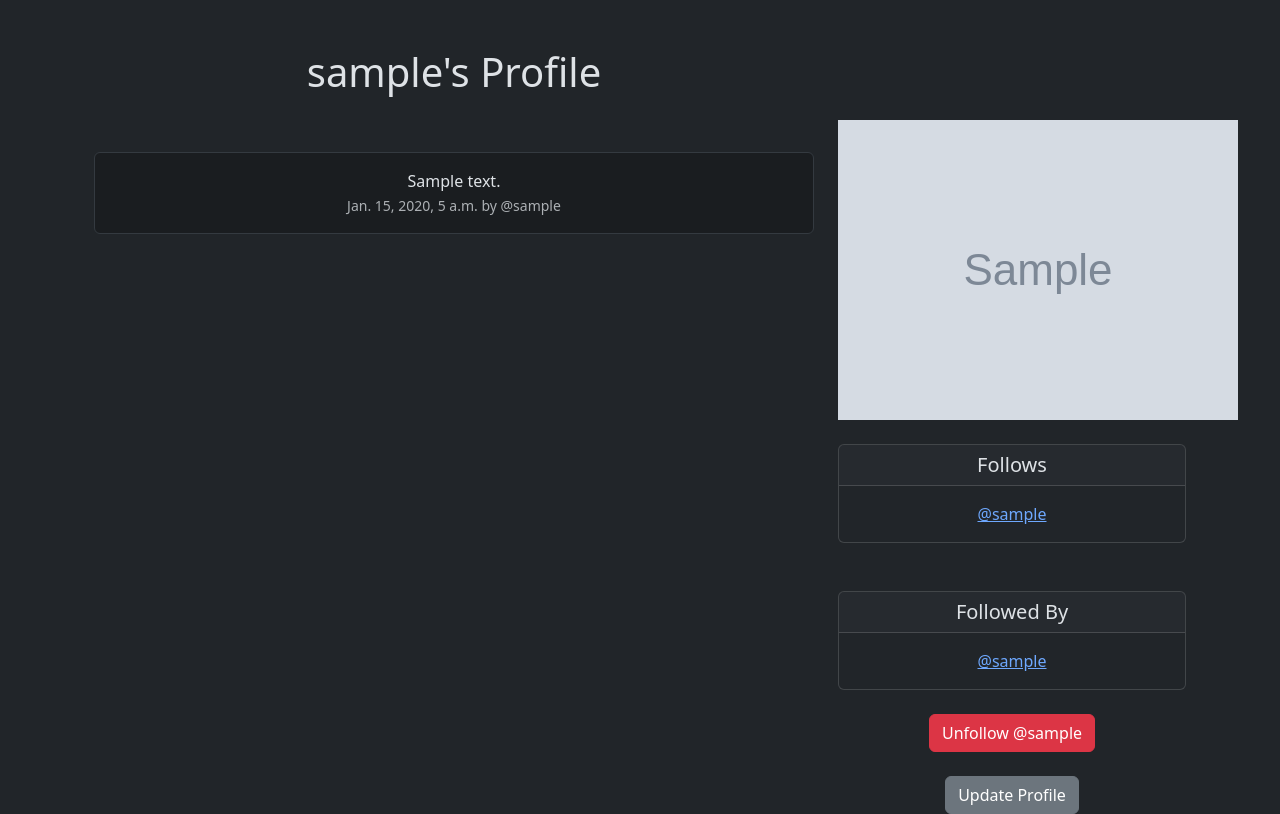
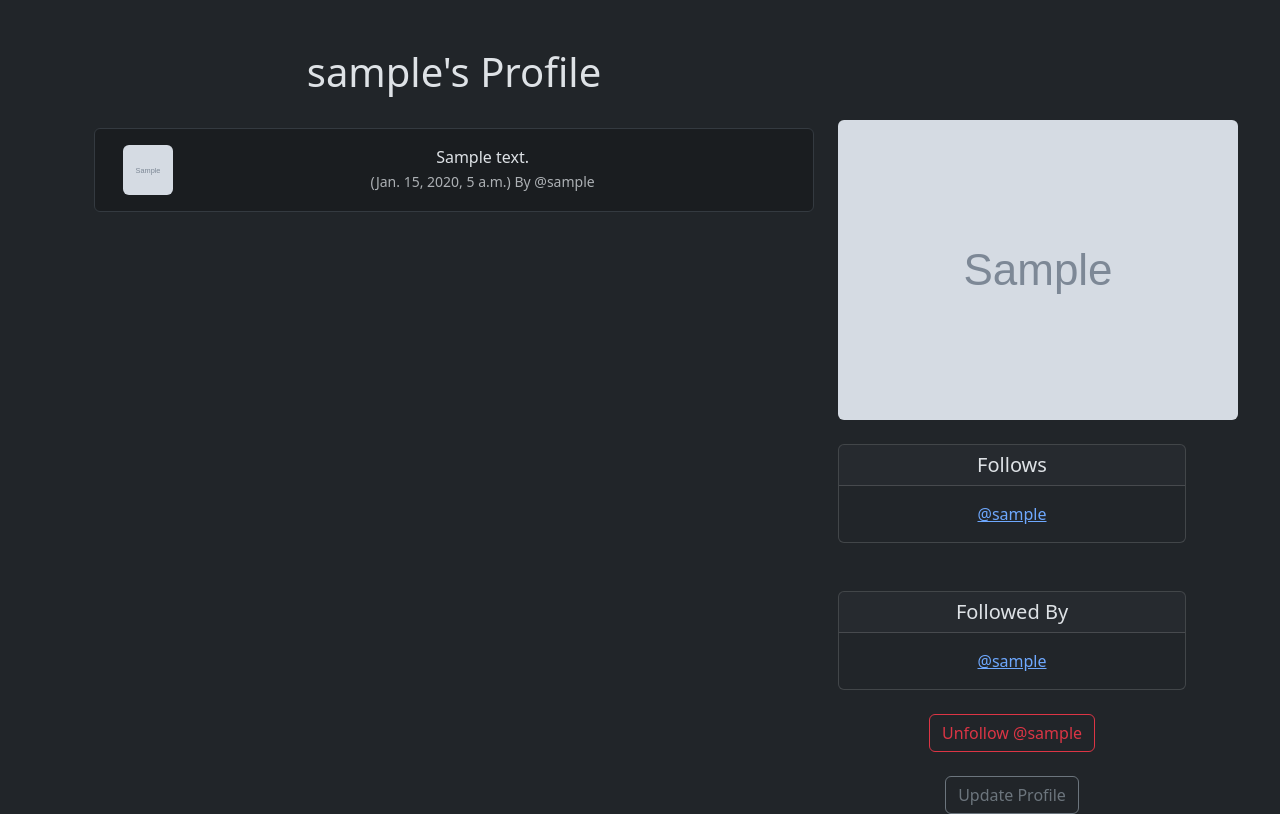
Before and after one commit to adesmarais944/redsky, a Django app: page /profile/1 in a window 1280 px wide. Shown: the part 56-870 px from the top of the page. Run offline with Django 5.2, Linux system fonts and the light colour scheme; a user stored in the database is signed in; tables that the repository leaves empty hold one stand-in row (values such as "Sample post"); grey boxes marked "Sample" are stand-in pictures.

Commit message:
added profile pics to all chirps

```diff
--- a/social/redsky/templates/profile.html
+++ b/social/redsky/templates/profile.html
@@ -1,65 +1,82 @@
 {% extends 'base.html' %}
+{% load static %}
 {% block content %}
-
 {% if profile %}
 <div class="container text-center">
 	<div class="row">
 		<div class="col-8">
-                <h1>{{ profile.user.username }}'s Profile</h1></br></br>
+			<h1>{{ profile.user.username }}'s Profile</h1>
+			<br/>
 			{% if chirps %}
 			{% for chirp in chirps %}
 			<div class="alert alert-dark" role="alert">
-                        {{ chirp.body }}</br>
+				<div class="container">
+					<div class="row">
+						<div class="col-1">
+							{% if profile.profile_image %}
+							<img src="{{ profile.profile_image.url }}" width=50 height=50 class="rounded" alt="{{ profile.user.username }}">
+							{% else %}
+							<img src="{% static 'images/default_user.png' %}" width=50 height=50 class="rounded" alt="{{ profile.user.username }}">
+							{% endif %}
+						</div>
+						<div class="col-11">
+							{{ chirp.body }}<br/>
 							<small class="text-muted">
-                            {{ chirp.created_at }} by @{{ chirp.user.username }}
+							({{ chirp.created_at}}) By
+							@{{ chirp.user.username }}
 							</small>
 						</div>
-                    </br></br>
+						<br/><br/>
+					</div>
+				</div>
+			</div>
 			{% endfor %}
 			{% endif %}
 		</div>
 		<div class="col-4">
-            </br></br></br>
+			<br/><br/><br/>
 			{% if profile.profile_image %}
-                    <img src="{{ profile.profile_image.url }}">
+			<img src="{{ profile.profile_image.url }}" class="rounded">
+			<br/><br/>
 			{% endif %}
-            </br></br>
 			<div class="card">
 				<h5 class="card-header">Follows</h5>
 				<div class="card-body">
 					<p class="card-text">
 						{% for following in profile.follows.all %}
-                        <a href="{% url 'profile' following.user.id %}">@{{ following }}</a></br>
+						<a href="{% url 'profile' following.user.id %}">@{{ following }}</a><br/>
 						{% endfor %}
 					</p>
 				</div>
 			</div>
-            </br><br>
+			<br/><br/>
 			<div class="card">
 				<h5 class="card-header">Followed By</h5>
 				<div class="card-body">
 					<p class="card-text">
 						{% for following in profile.followed_by.all %}
-                        <a href="{% url 'profile' following.user.id %}">@{{ following }}</a></br>
+						<a href="{% url 'profile' following.user.id %}">@{{ following }}</a><br/>
 						{% endfor %}
 					</p>
 				</div>
 			</div>
-            </br>
+			<br/>
 			<form method=POST>
 				{% csrf_token %}
 				{% if profile in user.profile.follows.all %}
-                    <button class="btn btn-danger" name="follow" value="unfollow" type="submit">
-                        Unfollow @{{ profile.user.username|lower }}
+				<button class="btn btn-outline-danger" name="follow" value="unfollow" type="submit">
+				Unfollow @{{ profile.user.username|lower}}
 				</button>
 				{% else %}
-                    <button class="btn btn-success" name="follow" value="follow" type="submit">
-                        Follow @{{ profile.user.username|lower }}
+				<button class="btn btn-outline-success" name="follow" value="follow" type="submit">
+				Follow @{{ profile.user.username|lower}}
 				</button>
 				{% endif %}
-            </form></br>
+			</form>
+			<br/>
+			<!-- Check For Correct User -->
 			{% if request.user.id == profile.user.id %}
-            <a href="{% url 'update_user' %}" class="btn btn-secondary">Update Profile</a>
+			<a href="{% url 'update_user' %}" class="btn btn-outline-secondary">Update Profile</a>
 			{% endif %}
 		</div>
 	</div>
--- a/social/redsky/templates/profile_list.html
+++ b/social/redsky/templates/profile_list.html
@@ -8,7 +8,11 @@
     <div class="card mb-3" style="max-width: 540px;">
         <div class="row g-0">
           <div class="col-md-4">
-            <img src="{% static 'images/default_user.png' %}" class="img-fluid rounded-start" alt="profile image">
+            {% if profile.profile_image %}
+              <img src="{{ profile.profile_image.url }}" width=200 height=200 class="image-fluid rounded-start alt="{{ profile.user.username }}">
+            {% else %}
+              <img src="{% static 'images/default_user.png' %}" class="img-fluid rounded-start" alt="profile image"">
+            {% endif %}
           </div>
           <div class="col-md-8">
             <div class="card-body">
```
Also changed, not shown: social/redsky/templates/home.html (+22 -7 lines). Lines whose indentation alone changed are shown as unchanged.
